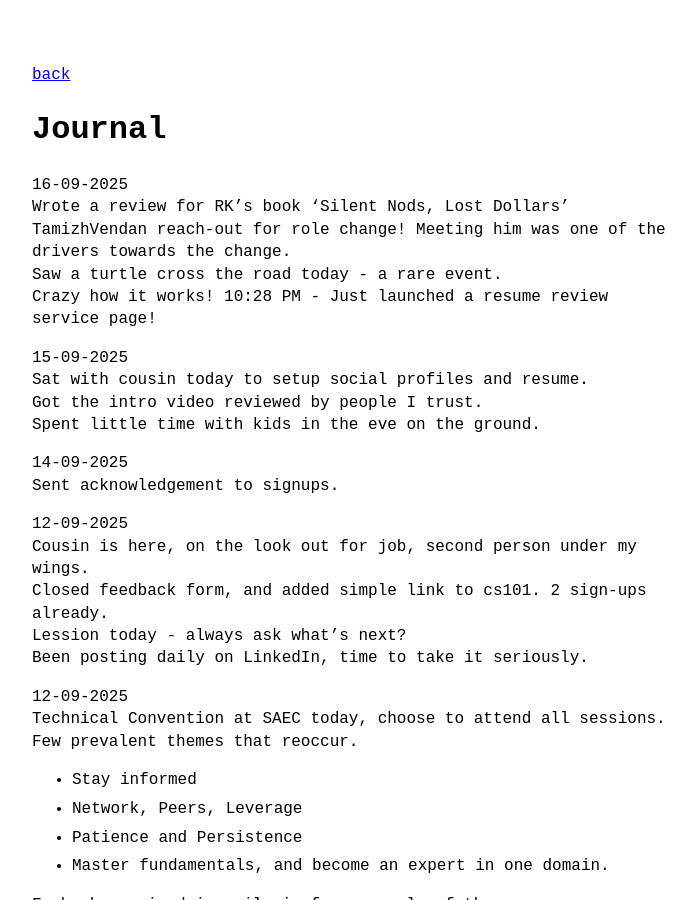
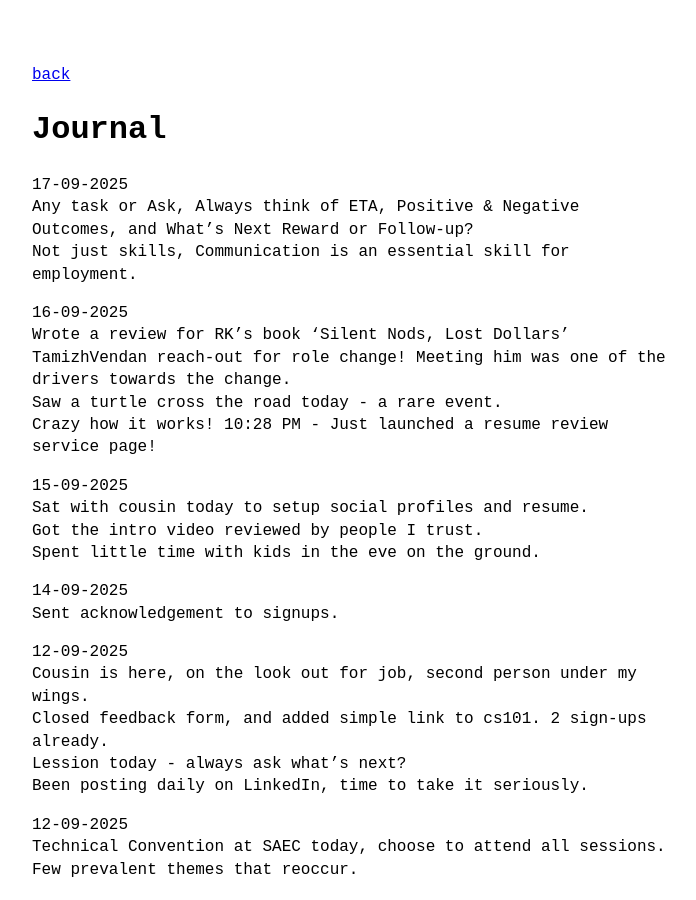
Before and after one commit to VallarasuS/Vallarasu.in, a Jekyll site: the page built from docs/open-journal.md, in a window 1280 px wide and 900 px high. Shown: the whole window, without its empty margins (288-984 px from the left). Built offline with Jekyll 4.4.1, drawn with Linux system fonts in a browser that asks for light colours.

Commit message:
Update open-journal.md

```diff
--- a/docs/open-journal.md
+++ b/docs/open-journal.md
@@ -2,6 +2,10 @@
 layout: page
 title: Journal
 ---
+
+17-09-2025<br>
+Any task or Ask, Always think of ETA, Positive & Negative Outcomes, and What's Next Reward or Follow-up? <br>
+Not just skills, Communication is an essential skill for employment.
 
 16-09-2025<br>
 Wrote a review for RK's book 'Silent Nods, Lost Dollars'<br>
```
